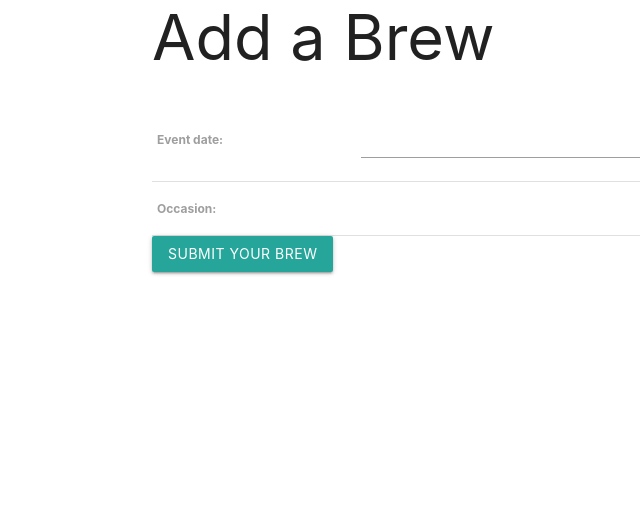
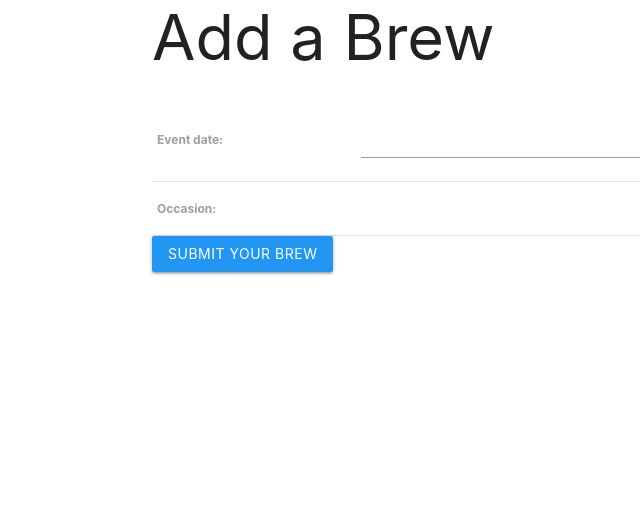
Before and after one commit to FernRicaurte/brewcasionally, a Django app: template main_app/templates/main_app/brew_form.html in a window 1280 px wide. Shown: the part 103-615 px from the top of the page, without its empty margins (40-680 px from the left). Run offline with Django 4.2, Linux system fonts and the light colour scheme; the template is opened without the code that fills it: values that come from a table or form of the project are taken from there, others are empty.

Commit message:
deployment ready, minor changes

```diff
--- a/main_app/templates/main_app/brew_form.html
+++ b/main_app/templates/main_app/brew_form.html
@@ -14,6 +14,6 @@
         <!-- Render the inputs inside of <tr>s & <td>s -->
         {{ form.as_table }}
     </table>
-    <input type="submit" value="Submit Your Brew" class="btn">
+    <input class="btn blue" type="submit" value="Submit Your Brew" class="btn">
     </form>
 {% endblock %}
--- a/main_app/views.py
+++ b/main_app/views.py
@@ -89,8 +89,6 @@ class SnackDelete(LoginRequiredMixin, DeleteView):
 def signup(request):
     error_message = ''
     if request.method == 'POST':
-    # This is how to create a 'user' form object
-    # that includes the data from the browser
         form = UserCreationForm(request.POST)
         if form.is_valid():
             user = form.save()
```
